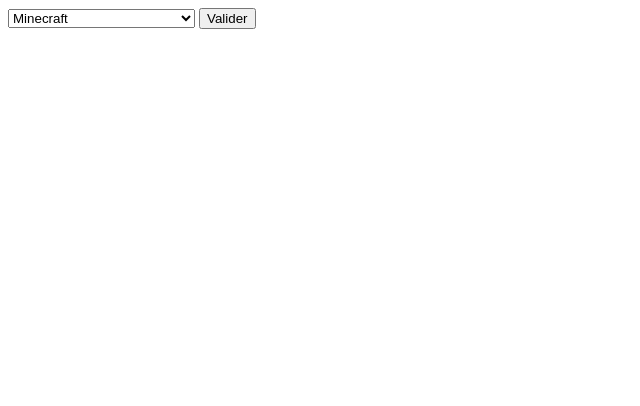
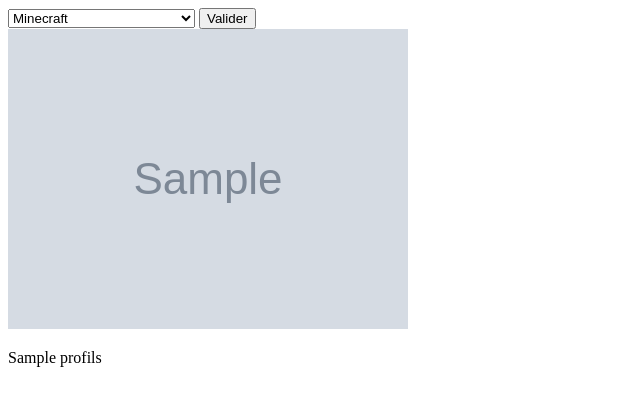
Before and after one commit to NikuBaguette/Site-web-NSI, a Flask app: template repertoire_web/debut_projet/app/templates/recherche.html in a window 1280 px wide. Shown: the top 406 px of the page, without its empty margins (0-640 px from the left). Run offline with Flask 3, Linux system fonts and the light colour scheme; the template is opened without the code that fills it: most values are stand-ins (such as "Sample title", 1, 10 or a date in 2020); grey boxes marked "Sample" are stand-in pictures; parts of the project's set-up code (start-up, migrations or seed data) failed here and were passed over.

Commit message:
Update recherche.html

```diff
--- a/Notre Site/site_officiel_après_Lundi/templates/recherche.html
+++ b/Notre Site/site_officiel_après_Lundi/templates/recherche.html
@@ -7,7 +7,7 @@
     <title>Recherche</title>
 </head>
 <body>
-    <form action="{{url_for('result_recherche')}}" method="POST">
+    <form action="{{url_for('recherche')}}" method="POST">
         <select name="game">
             <option>Minecraft</option>
             <option>Valorant</option>
@@ -22,5 +22,16 @@
         </select>
         <input type="submit" value="Valider">
     </form>
+    {% if image %}
+
+    <img src="{{image}}">
+
+    {% endif %}
+
+    {% if profils %}
+
+    <p>{{profils}}</p>
+
+    {% endif %}
 </body>
 </html>
```
